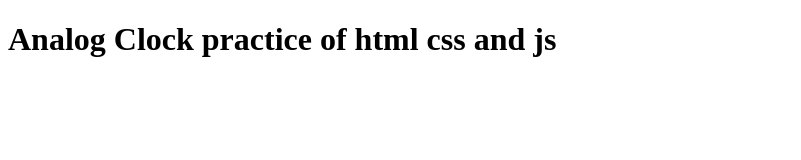
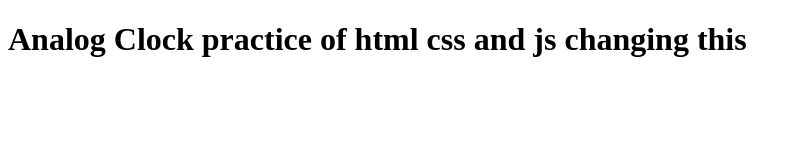
Before and after one commit to SuperiorSam22/SimpleAnalogClock, a plain HTML site: page index.html in a window 1280 px wide. Shown: the whole page, without its empty margins (0-801 px from the left). Drawn offline with Linux system fonts and the light colour scheme.

Commit message:
Another change made to html

```diff
--- a/index.html
+++ b/index.html
@@ -6,6 +6,6 @@
     <title>SimpleAnalogClock</title>
 </head>
 <body>
-    <h1>Analog Clock practice of html css and js</h1>
+    <h1>Analog Clock practice of html css and js changing this</h1>
 </body>
 </html>
```
